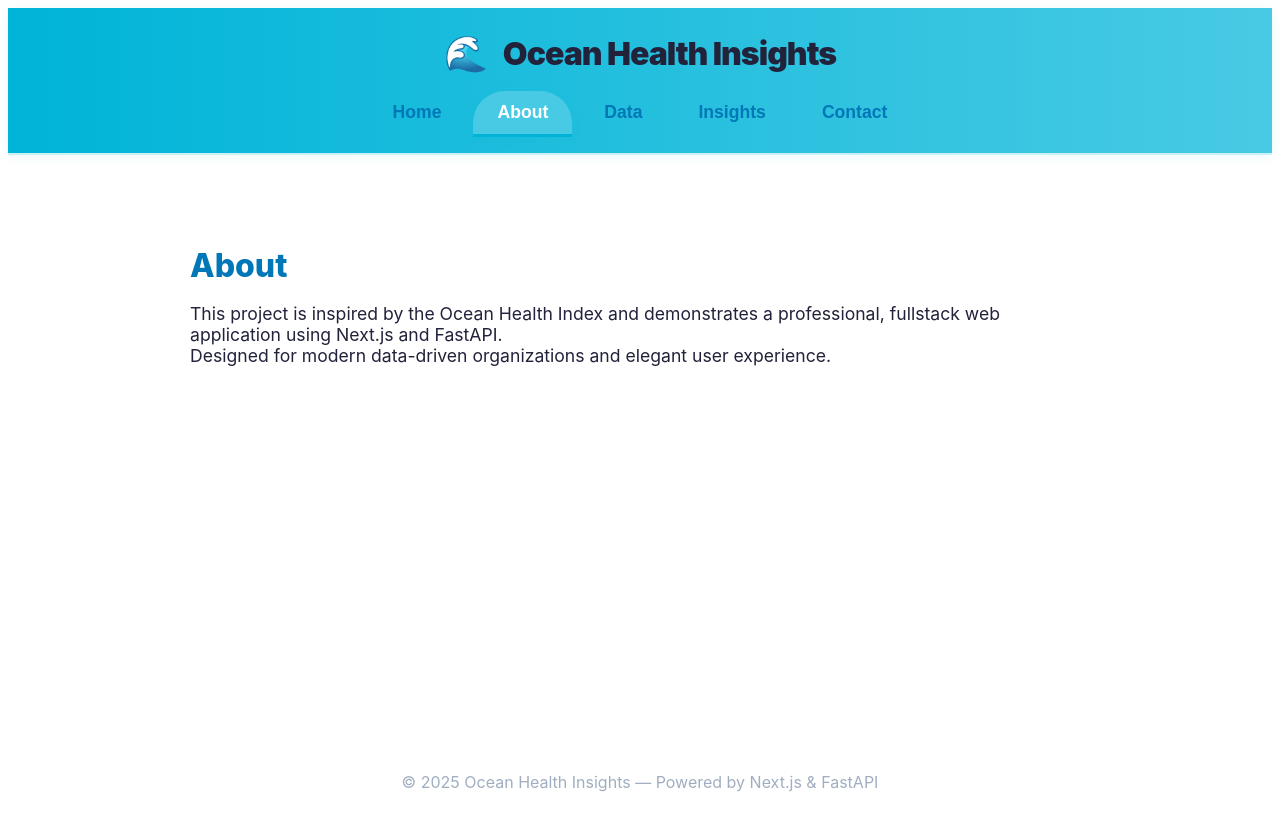
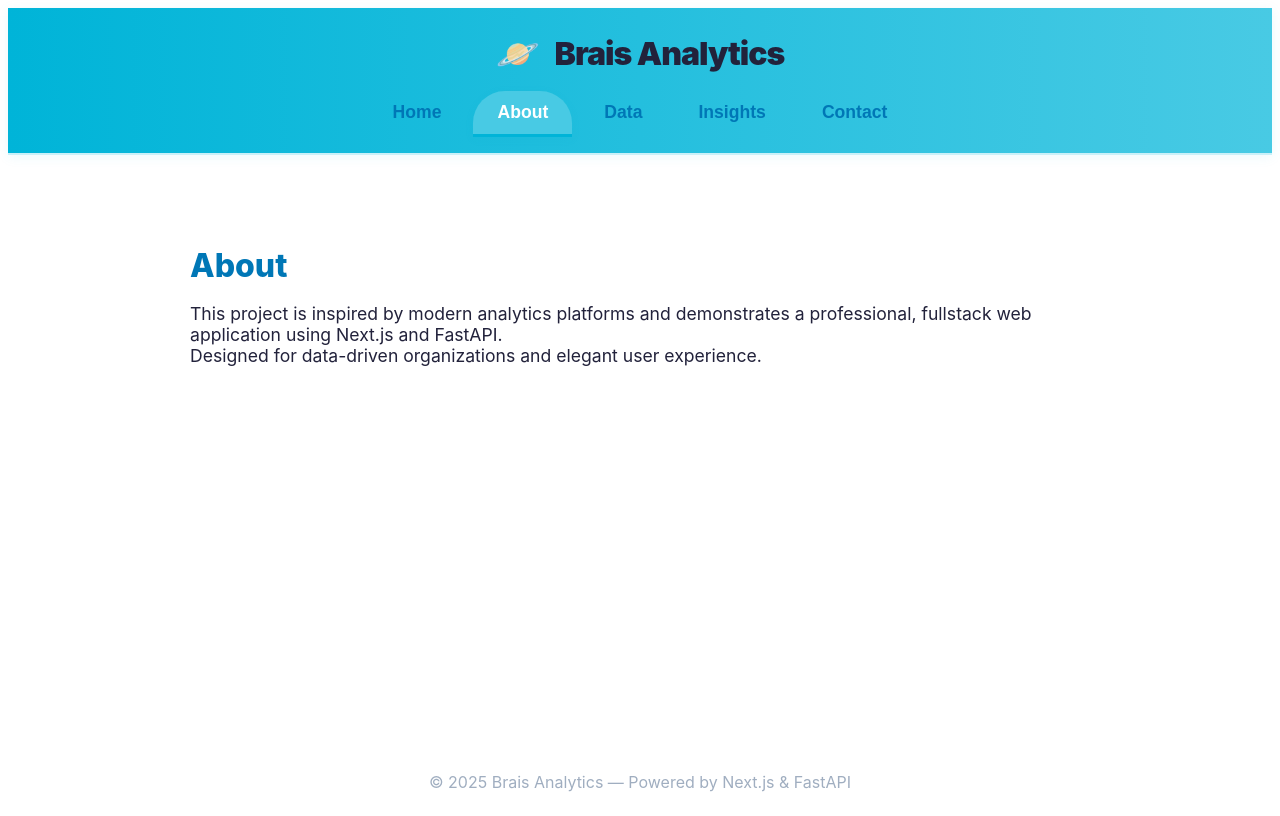
Before and after one commit to braisgonzalez/cursor-agent-test, a Next.js app in the folder app/: page / in a window 1280 px wide. Both pictures are taken after a click on the tab "About". Built offline with nearby package versions, Linux system fonts and the light colour scheme.

Commit message:
feat: rebrand to Brais Analytics, update all UI, tests, and docs

```diff
--- a/app/src/app/page.tsx
+++ b/app/src/app/page.tsx
@@ -59,9 +59,9 @@ export default function Home() {
         return (
           <div className={styles.tabContent}>
             <div className={styles.heroSection}>
-              <h1 className={styles.heroTitle}>Welcome to Ocean Health Insights</h1>
+              <h1 className={styles.heroTitle}>Welcome to Brais Analytics</h1>
               <p className={styles.heroSubtitle}>
-                A modern, fullstack demo inspired by <a href="https://www.oceanhealthindex.org/" target="_blank" rel="noopener noreferrer">Ocean Health Index</a>.<br />
+                A modern, fullstack demo inspired by <a href="https://www.canva.com/website-builder/" target="_blank" rel="noopener noreferrer">professional SaaS design</a>.<br />
                 Explore data, insights, and more with a beautiful, interactive UI.
               </p>
             </div>
@@ -103,8 +103,8 @@ export default function Home() {
           <div className={styles.tabContent}>
             <h2 className={styles.sectionTitle}>About</h2>
             <p className={styles.sectionText}>
-              This project is inspired by the Ocean Health Index and demonstrates a professional, fullstack web application using Next.js and FastAPI.<br />
-              Designed for modern data-driven organizations and elegant user experience.
+              This project is inspired by modern analytics platforms and demonstrates a professional, fullstack web application using Next.js and FastAPI.<br />
+              Designed for data-driven organizations and elegant user experience.
             </p>
           </div>
         );
@@ -134,7 +134,7 @@ export default function Home() {
           <div className={styles.tabContent}>
             <h2 className={styles.sectionTitle}>Contact</h2>
             <p className={styles.sectionText}>
-              Have questions or feedback? Reach out to us at <a href="mailto:info@oceanhealthdemo.org">info@oceanhealthdemo.org</a>.
+              Have questions or feedback? Reach out to us at <a href="mailto:info@braisanalytics.com">info@braisanalytics.com</a>.
             </p>
             <form className={styles.contactForm} onSubmit={e => { e.preventDefault(); alert('Thank you for your message!'); }}>
               <input className={styles.input} type="text" placeholder="Your Name" required />
@@ -153,8 +153,8 @@ export default function Home() {
     <div className={styles.page} data-testid="page-container" style={{ background: bgColor, transition: "background 0.3s" }}>
       <header className={styles.header}>
         <div className={styles.logoArea}>
-          <span className={styles.logo}>🌊</span>
-          <span className={styles.brand}>Ocean Health Insights</span>
+          <span className={styles.logo}>🪐</span>
+          <span className={styles.brand}>Brais Analytics</span>
         </div>
         <nav className={styles.navTabs} role="tablist">
           {TABS.map(tab => (
@@ -180,7 +180,7 @@ export default function Home() {
         {renderTabContent()}
       </main>
       <footer className={styles.footer}>
-        &copy; {new Date().getFullYear()} Ocean Health Insights &mdash; Powered by Next.js & FastAPI
+        &copy; {new Date().getFullYear()} Brais Analytics &mdash; Powered by Next.js & FastAPI
       </footer>
     </div>
   );
```
Also changed, not shown: 1 other file (tests, documents, lock files or other folders).
